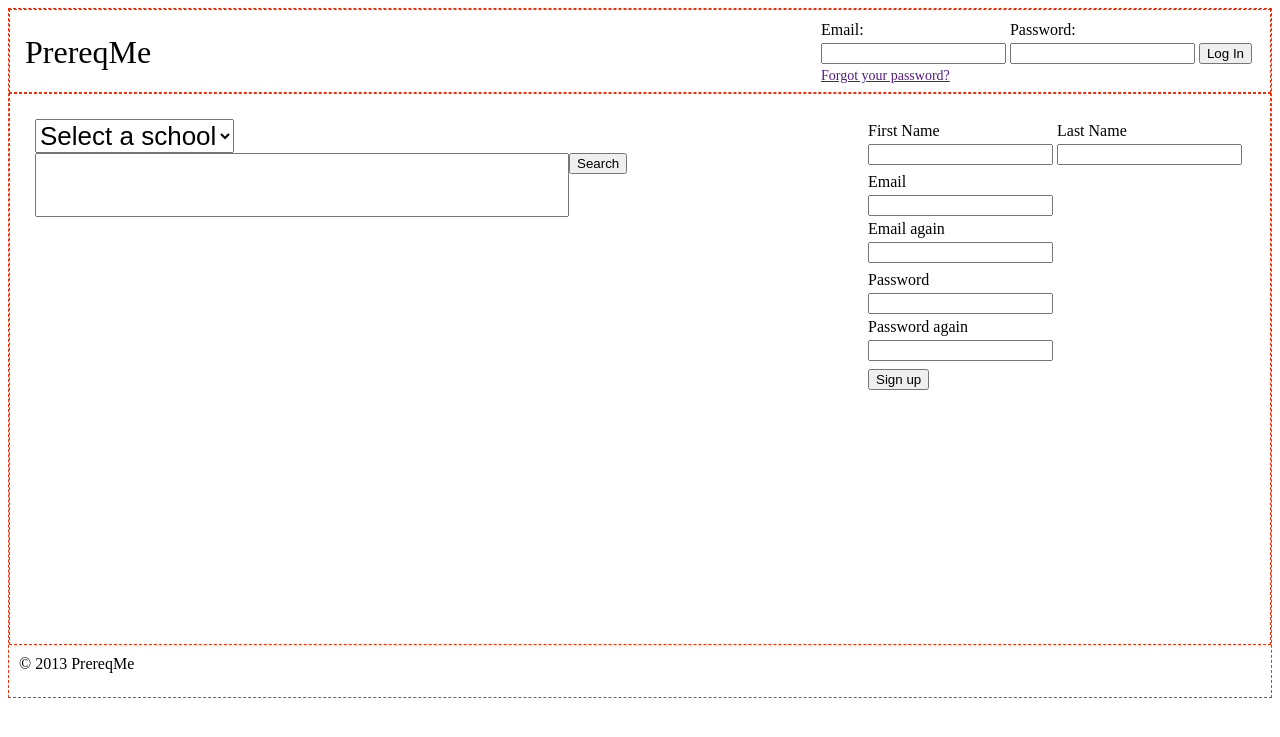
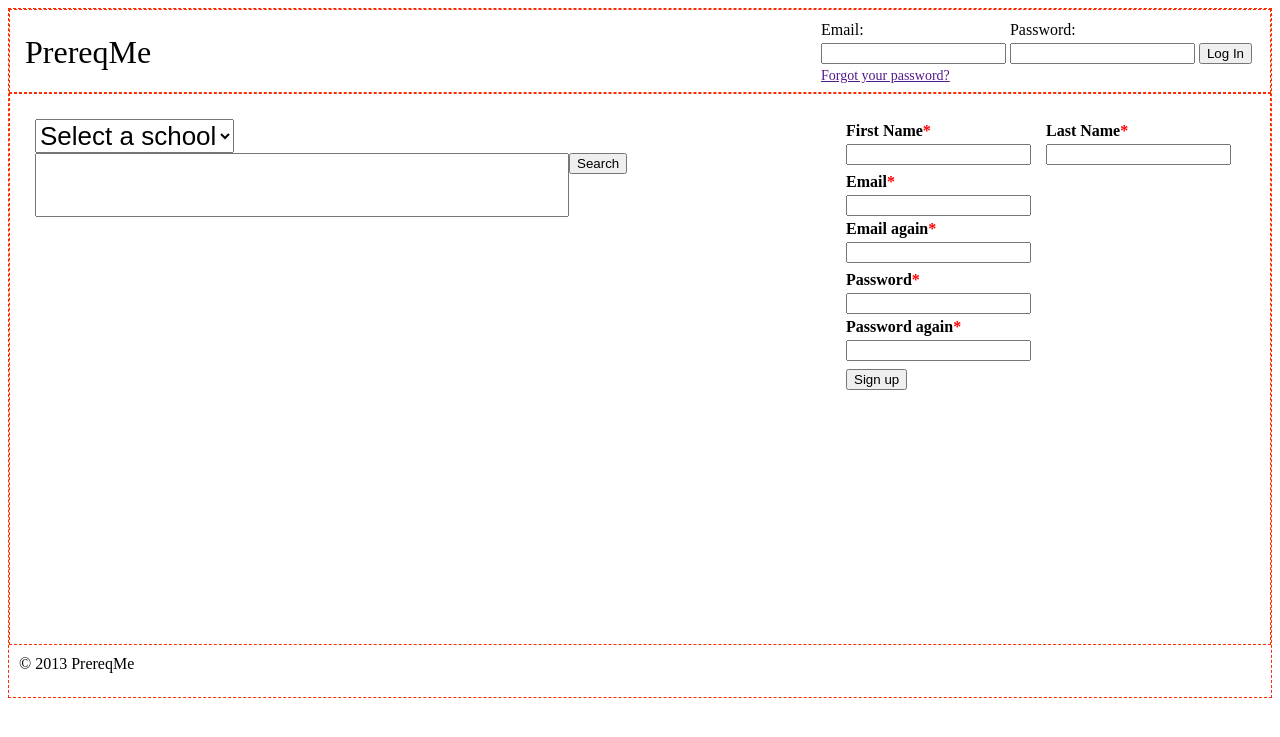
Before and after one commit to joshcaron/PrereqMe-Original, a PHP site: template application/views/pages/index.php in a window 1280 px wide. Shown: the top 737 px of the page. Run offline with PHP 8.4, Linux system fonts and the light colour scheme; the template is opened without the code that fills it, so the values that code supplies are empty; some libraries are stand-ins or nearby versions.

Commit message:
signup workflow

```diff
--- a/application/config/autoload.php
+++ b/application/config/autoload.php
@@ -52,7 +52,7 @@ $autoload['packages'] = array();
 |	$autoload['libraries'] = array('database', 'session', 'xmlrpc');
 */
 
-$autoload['libraries'] = array('database', 'form_validation');
+$autoload['libraries'] = array('database', 'form_validation', 'session');
 
 
 /*
--- a/application/views/pages/index.php
+++ b/application/views/pages/index.php
@@ -22,31 +22,31 @@
         <?php echo form_open('home/signup'); ?>
             <table>
                 <tr>
-                    <td><label for="first_name">First Name</label></td>
-                    <td><label for="last_name">Last Name</label></td>
+                    <td><label for="first_name">First Name<span class="required">*</span></label></td>
+                    <td><label for="last_name">Last Name<span class="required">*</span></label></td>
                 </tr>
                 <tr>
                     <td><input type="text" name="first_name" value="<?php echo set_value('first_name'); ?>" /></td>
                     <td><input type="text" name="last_name" value="<?php echo set_value('last_name'); ?>" /></td>
                 </tr>
                 <tr>
-                    <td><?php echo form_error('first_name'); ?></td>
-                    <td><?php echo form_error('last_name'); ?></td>
+                    <td class="error"><?php echo form_error('first_name'); ?></td>
+                    <td class="error"><?php echo form_error('last_name'); ?></td>
                 </tr>
 
-                <tr><td><label for="email">Email</label></td></tr>
+                <tr><td><label for="email">Email<span class="required">*</span></label></td></tr>
                 <tr><td><input type="text" name="email" value="<?php echo set_value('email'); ?>"/></td></tr>
 
-                <tr><td><label for="reenter_email">Email again</label></td></tr>
+                <tr><td><label for="reenter_email">Email again<span class="required">*</span></label></td></tr>
                 <tr><td><input type="text" name="reenter_email" /></td></tr>
-                <tr><td><?php echo form_error('email'); ?></td></tr>
+                <tr><td class="error"><?php echo form_error('email'); ?></td></tr>
 
-                <tr><td><label for="password">Password</label></td></tr>
+                <tr><td><label for="password">Password<span class="required">*</span></label></td></tr>
                 <tr><td><input type="password" name="password" /></td></tr>
 
-                <tr><td><label for="reenter_password">Password again</label></td></tr>
+                <tr><td><label for="reenter_password">Password again<span class="required">*</span></label></td></tr>
                 <tr><td><input type="password" name="reenter_password" /></td></tr>
-                <tr><td><?php echo form_error('password'); ?></td></tr>
+                <tr><td class="error"><?php echo form_error('password'); ?></td></tr>
 
                 <tr><td><input type="submit" value="Sign up" /></td></tr>
             </table>
--- a/assets/css/global.css
+++ b/assets/css/global.css
@@ -2,6 +2,8 @@
 
 .fl { float:left; }
 .fr { float:right; }
+.required { color:#FF0000; }
+.error { color:#FF0000; font-size:13px; }
 
 /* Header */
 #HEADER { height:74px; padding:8px 15px 0px; }
@@ -19,6 +21,8 @@
 /* Home */
 #HOME #search_large #college_id { font-size:26px; }
 #HOME #search_large #query { width:500px; height:50px; padding:5px 15px; font-size:32px; }
+#HOME #sign_up td { width:196px; }
+#HOME #sign_up label { font-weight:bold; }
 
 /* Search Results */
 #SEARCH_RESULTS #content { width:700px; margin:auto; }
```
